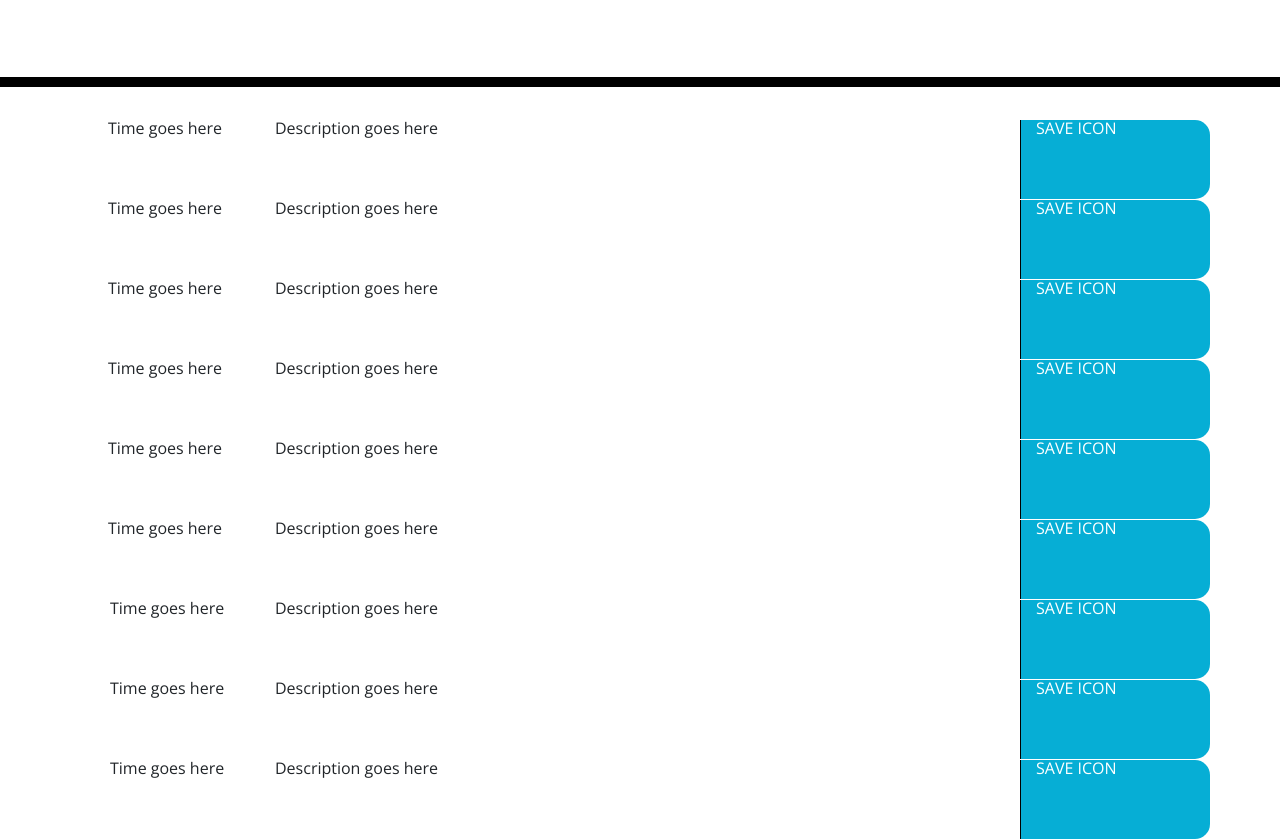
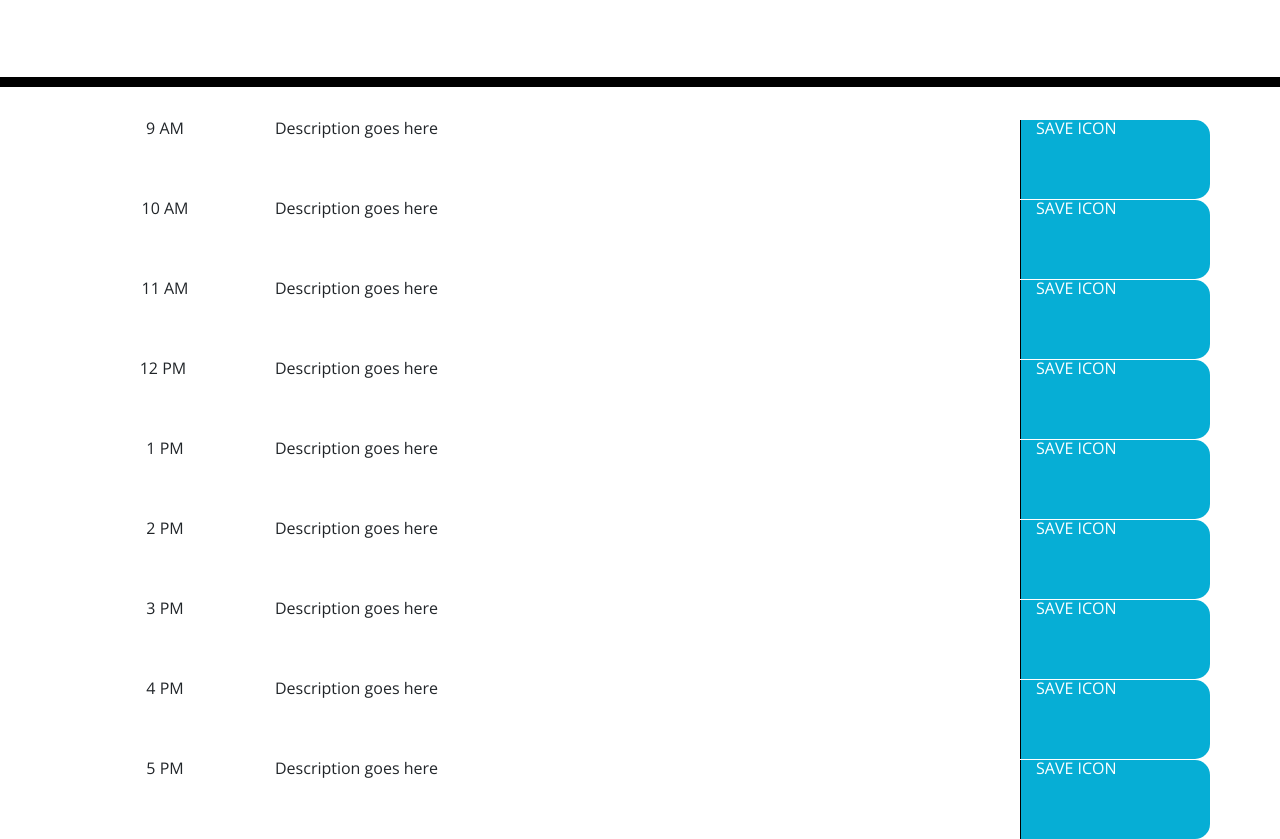
Before and after one commit to jadavianett/Day-Planner, a plain HTML site: page index.html in a window 1280 px wide. Shown: the part 181-1020 px from the top of the page. Drawn offline with nearby package versions, Linux system fonts and the light colour scheme.

Commit message:
added times to rows and changed placement of moment link so it could be accessed

```diff
--- a/index.html
+++ b/index.html
@@ -30,53 +30,53 @@
     </header>
     <div class="container">
       <div class="row">
-        <div class="col-sm-2 time-block">Time goes here</div>
+        <div class="col-sm-2 time-block">9 AM</div>
         <div class="col-sm-8 description">Description goes here</div>
         <div class="col-sm-2 saveBtn">SAVE ICON</div>
       </div>
       <div class="row">
-        <div class="col-sm-2 time-block">Time goes here</div>
+        <div class="col-sm-2 time-block">10 AM</div>
         <div class="col-sm-8 description">Description goes here</div>
         <div class="col-sm-2 saveBtn">SAVE ICON</div>
       </div>
       <div class="row">
-        <div class="col-sm-2 time-block">Time goes here</div>
+        <div class="col-sm-2 time-block">11 AM</div>
         <div class="col-sm-8 description">Description goes here</div>
         <div class="col-sm-2 saveBtn">SAVE ICON</div>
       </div>
       <div class="row">
-        <div class="col-sm-2 time-block">Time goes here</div>
+        <div class="col-sm-2 time-block">12 PM </div>
         <div class="col-sm-8 description">Description goes here</div>
         <div class="col-sm-2 saveBtn">SAVE ICON</div>
       </div>
       <div class="row">
-        <div class="col-sm-2 time-block">Time goes here</div>
+        <div class="col-sm-2 time-block">1 PM</div>
         <div class="col-sm-8 description">Description goes here</div>
         <div class="col-sm-2 saveBtn">SAVE ICON</div>
       </div>
       <div class="row">
-        <div class="col-sm-2 time-block">Time goes here</div>
+        <div class="col-sm-2 time-block">2 PM</div>
         <div class="col-sm-8 description">Description goes here</div>
         <div class="col-sm-2 saveBtn">SAVE ICON</div>
       </div>
       <div class="row">
-        <div class="col-sm-2 time-block"> Time goes here</div>
+        <div class="col-sm-2 time-block">3 PM</div>
         <div class="col-sm-8 description">Description goes here</div>
         <div class="col-sm-2 saveBtn">SAVE ICON</div>
     </div>
     <div class="row">
-      <div class="col-sm-2 time-block"> Time goes here</div>
+      <div class="col-sm-2 time-block">4 PM</div>
       <div class="col-sm-8 description">Description goes here</div>
       <div class="col-sm-2 saveBtn">SAVE ICON</div>
   </div>
   <div class="row">
-    <div class="col-sm-2 time-block"> Time goes here</div>
+    <div class="col-sm-2 time-block">5 PM</div>
     <div class="col-sm-8 description">Description goes here</div>
     <div class="col-sm-2 saveBtn">SAVE ICON</div>
 </div>
     </div>
-    <script src="script.js"></script>
     <script src="https://code.jquery.com/jquery-3.4.1.min.js"></script>
     <script src="https://cdnjs.cloudflare.com/ajax/libs/moment.js/2.24.0/moment.min.js"></script>
+    <script src="script.js"></script>
   </body>
 </html>
--- a/script.js
+++ b/script.js
@@ -1 +1 @@
-console.log("hello world");
+console.log(moment().format('dddd'));
```
